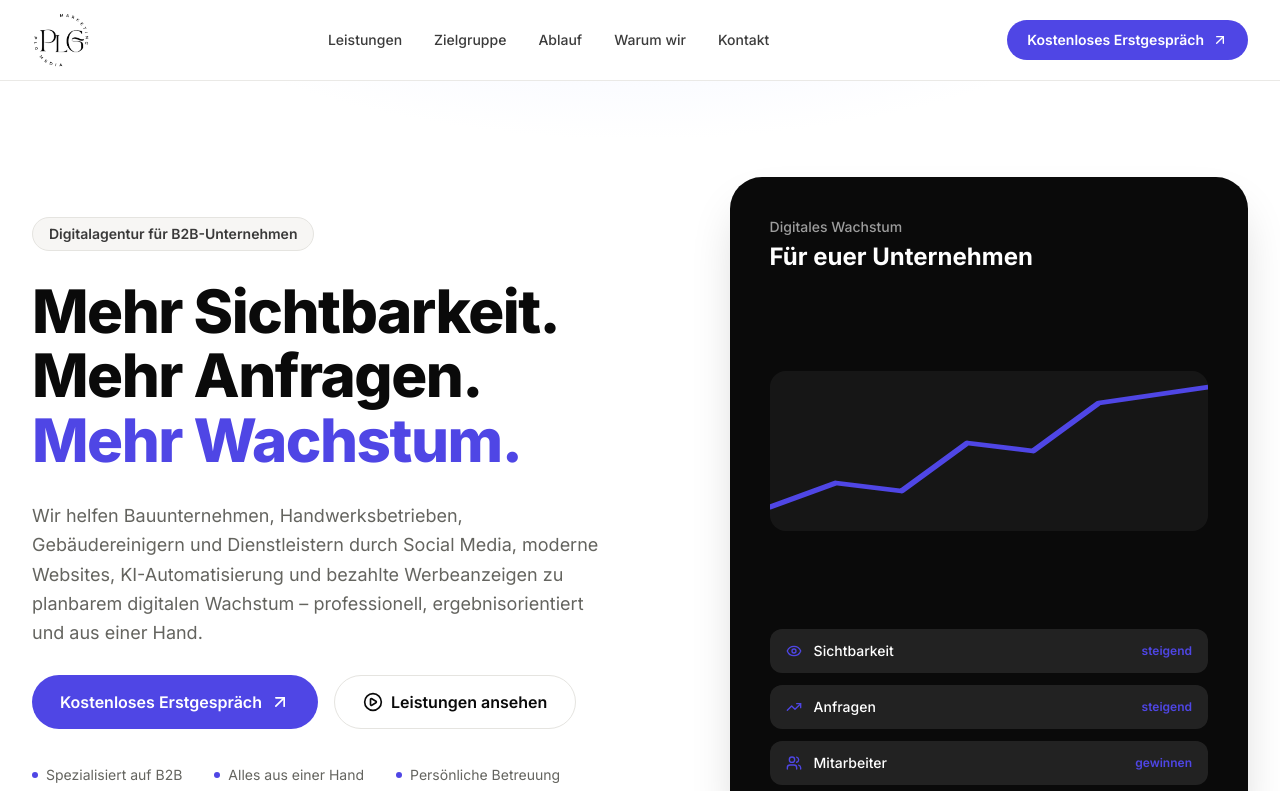
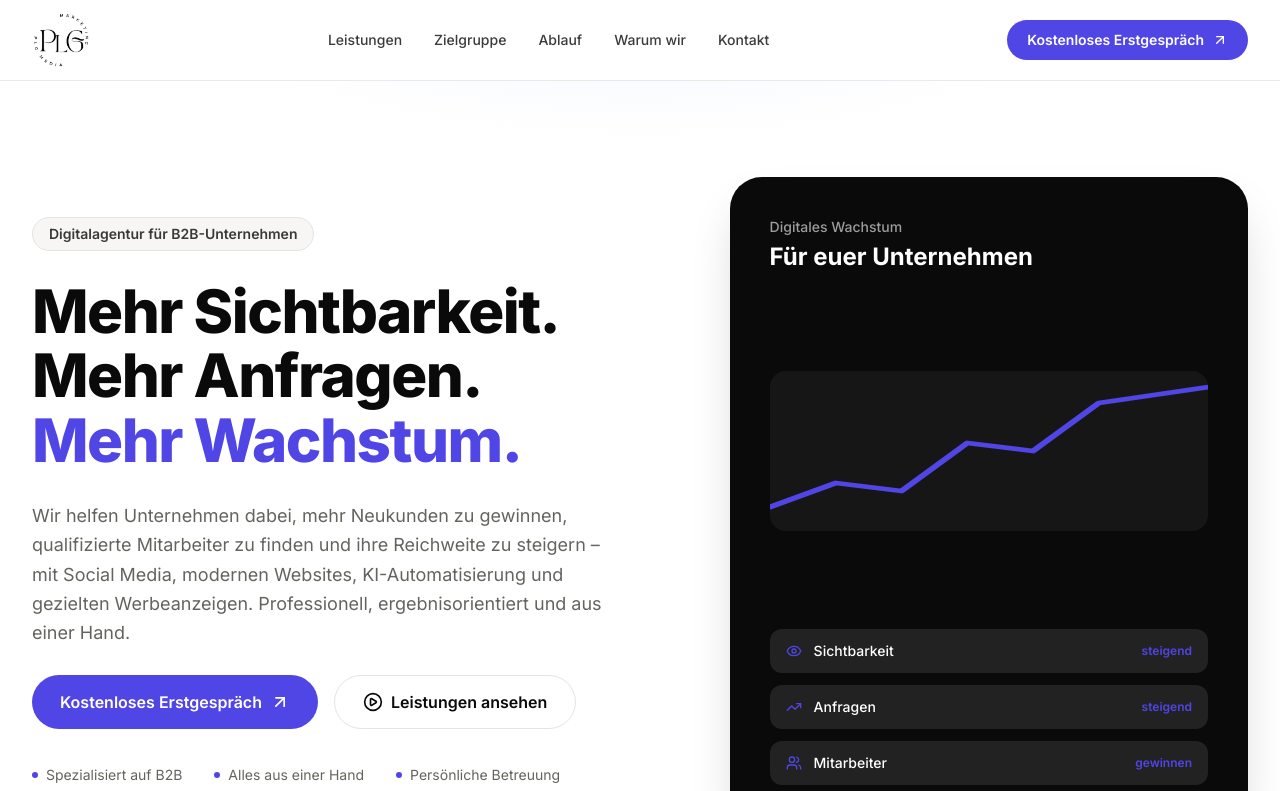
Before and after one commit to fatihpilig-hash/fatih, a Next.js app in the folder website/: page / in a window 1280 px wide. Shown: the top 791 px of the page. Built offline with nearby package versions, Linux system fonts and the light colour scheme.

Commit message:
Rewrite hero intro copy
Co-Authored-By: Claude Sonnet 5 <noreply@anthropic.com>
Claude-Session: https://claude.ai/code/session_017VEeeEKVgFhVGJWAjAVrg9

```diff
--- a/website/src/components/Hero.tsx
+++ b/website/src/components/Hero.tsx
@@ -30,11 +30,11 @@ export function Hero() {
           </h1>
 
           <p className="max-w-xl text-lg leading-relaxed text-muted-foreground">
-            Wir helfen Bauunternehmen, Handwerksbetrieben, Gebäudereinigern
-            und Dienstleistern durch Social Media, moderne Websites,
-            KI-Automatisierung und bezahlte Werbeanzeigen zu planbarem
-            digitalen Wachstum – professionell, ergebnisorientiert und aus
-            einer Hand.
+            Wir helfen Unternehmen dabei, mehr Neukunden zu gewinnen,
+            qualifizierte Mitarbeiter zu finden und ihre Reichweite zu
+            steigern – mit Social Media, modernen Websites,
+            KI-Automatisierung und gezielten Werbeanzeigen. Professionell,
+            ergebnisorientiert und aus einer Hand.
           </p>
 
           <div className="flex flex-col gap-4 sm:flex-row">
```
